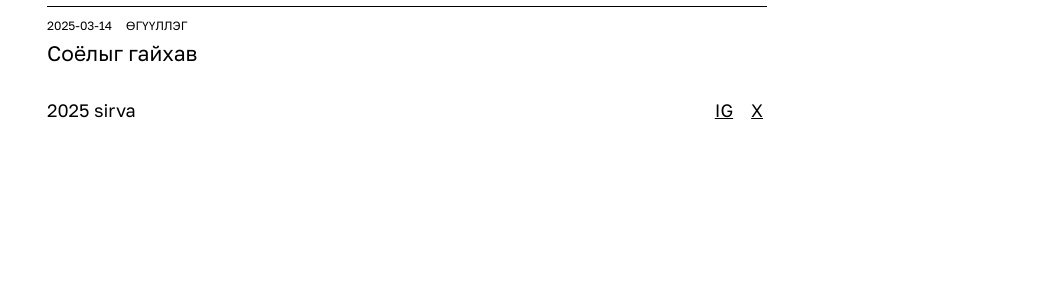
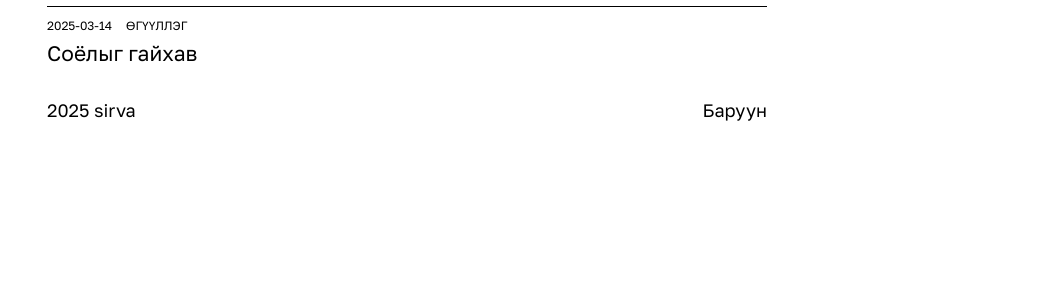
Before and after one commit to aaaarrrrvvvv/aaaarrrrvvvv.github.io, a Jekyll site: the page built from index.html, in a window 1280 px wide. Shown: the part 344-638 px from the top of the page, without its empty margins (233-1280 px from the left). Built offline with Jekyll 4.4.1, drawn with Linux system fonts in a browser that asks for light colours.

Commit message:
Update footer.html

```diff
--- a/_includes/footer.html
+++ b/_includes/footer.html
@@ -1,8 +1,7 @@
 <footer class="footer">
     <span>{{ site.footerText }}</span>
     <div class="social-links">
-  <a href="https://www.instagram.com/arvis.xyz" target="_blank" rel="noopener noreferrer">IG</a>
-   <a href="https://www.x.com/arvisxyz" target="_blank" rel="noopener noreferrer">X</a>
+ Баруун
     </div>
   <div class="footer-btn theme-toggler hide">
     <i class="svg-icon icon-theme-light"></i>
```
